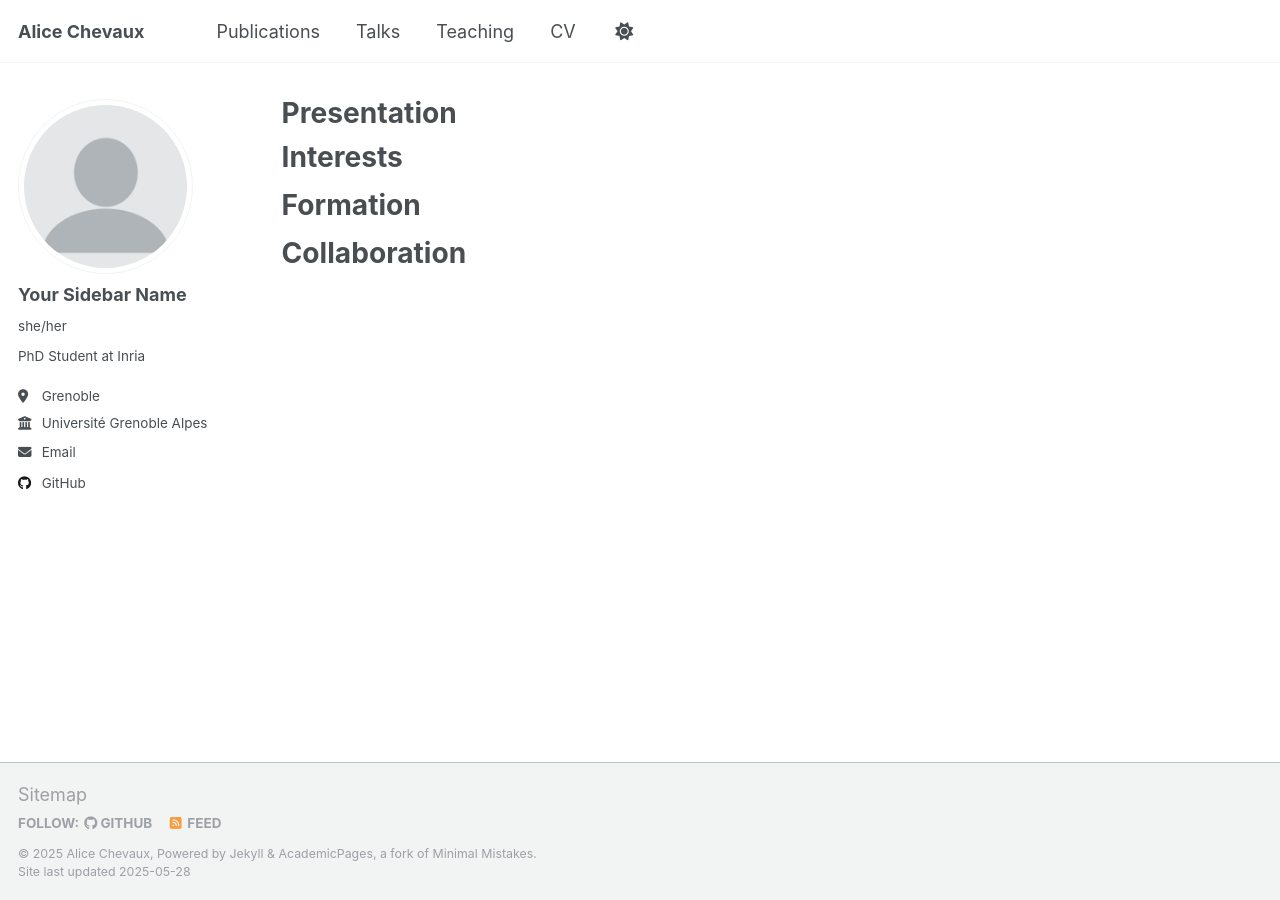
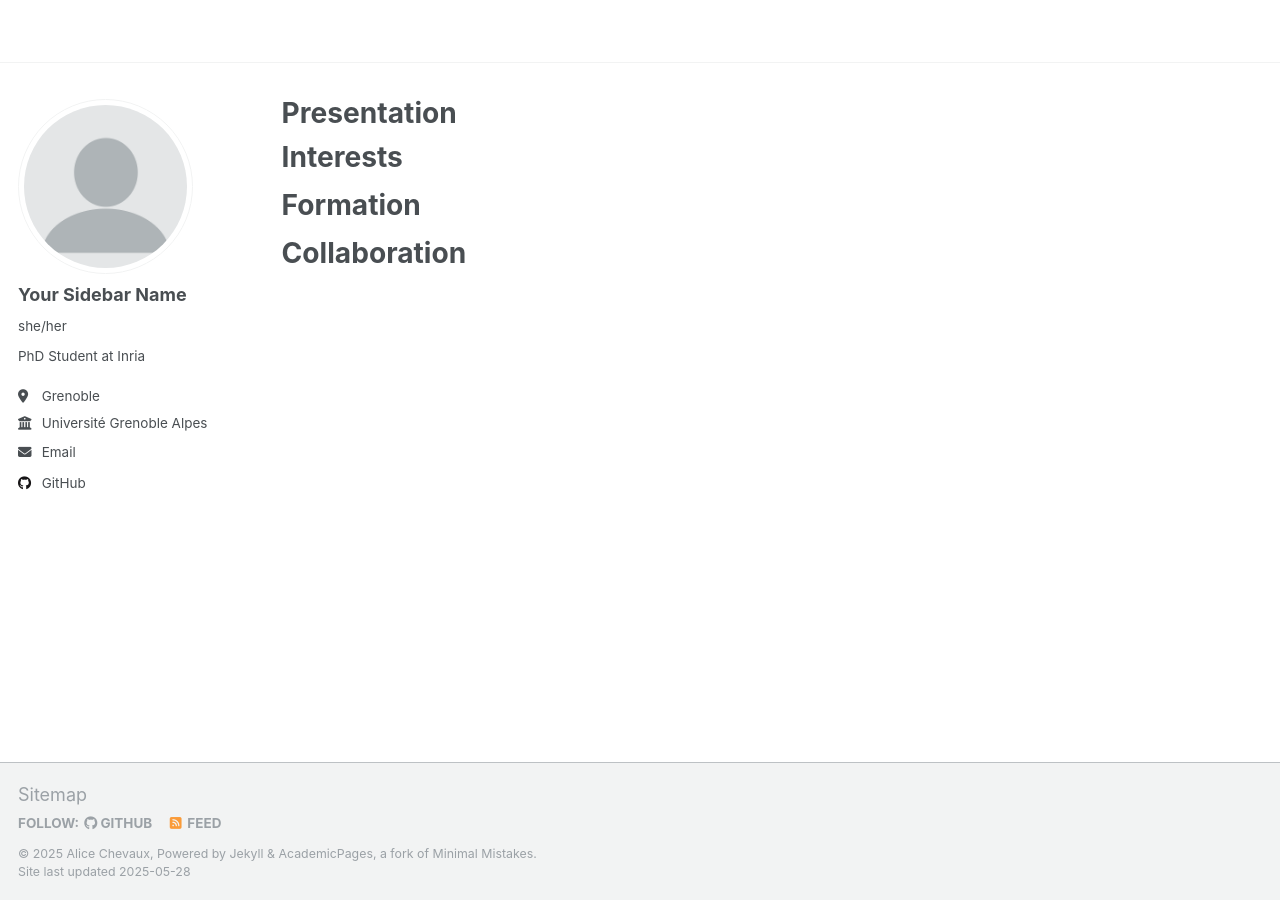
Before and after one commit to alicechevaux/alicechevaux.github.io, a Jekyll site: the page built from _pages/about.md, in a window 1280 px wide. Built offline with Jekyll 4.4.1, drawn with Linux system fonts in a browser that asks for light colours.

Commit message:
Update _default.scss

```diff
--- a/_sass/theme/_default.scss
+++ b/_sass/theme/_default.scss
@@ -39,9 +39,11 @@ $sidebar-screen-min-width   : 1024px;
     --global-link-color                 : #52adc8;
     --global-link-color-hover           : mix(#000, #2f7f93, 25%);
     --global-link-color-visited         : mix(#fff, #2f7f93, 25%);
-    --global-masthead-link-color        : #{$dark-gray};
-    --global-masthead-link-color-hover  : mix(#000, #{$gray}, 25%);
+    --global-masthead-link-color        : #fff;
+    --global-masthead-link-color-hover  : #ffd700;
     --global-text-color                 : #{$dark-gray};
     --global-text-color-light           : #{$light-gray};
     --global-thead-color                : #{$lighter-gray};
+    --global-header-bg-color           : #b34700;
 }
+/* Nouveau thème orange brique */
```
